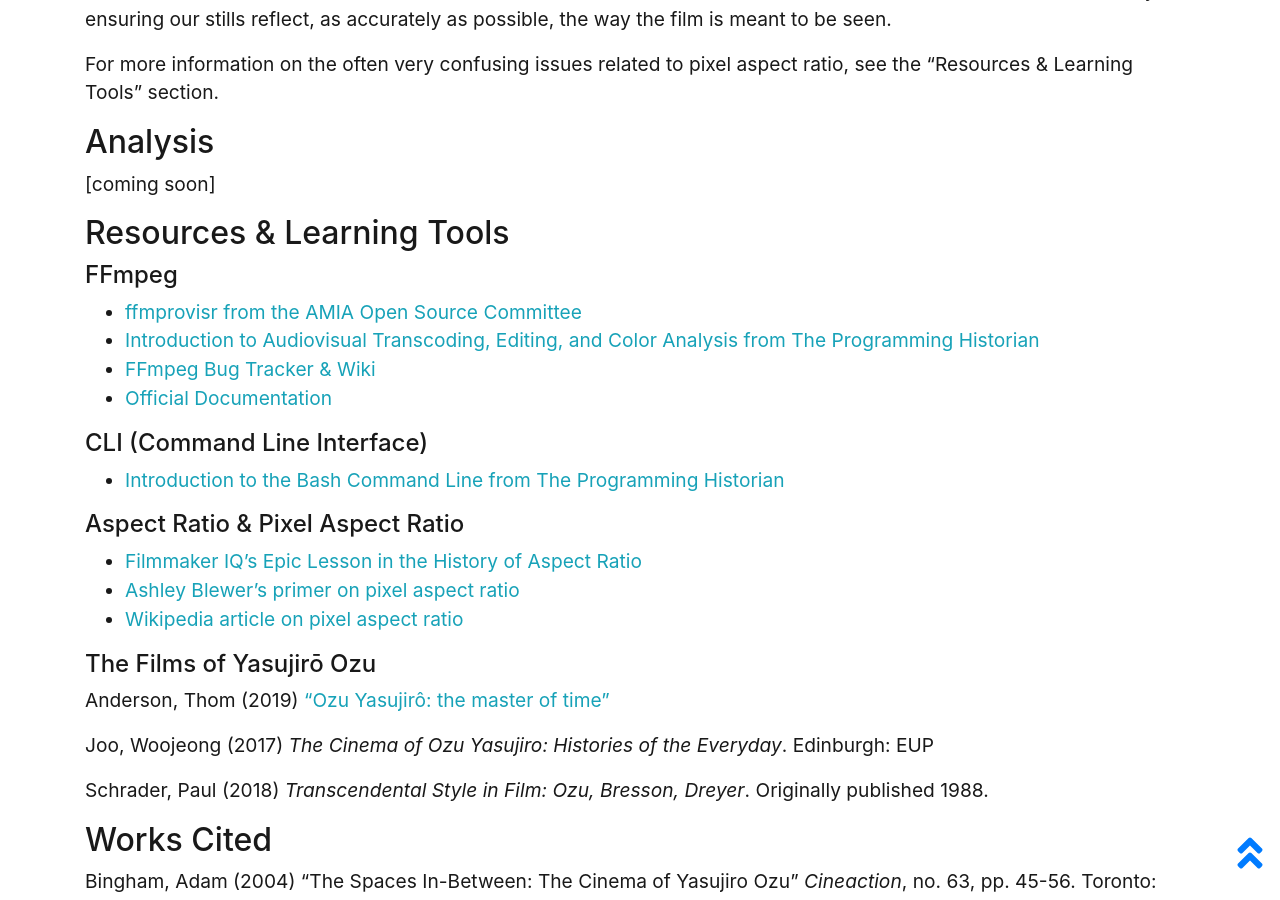
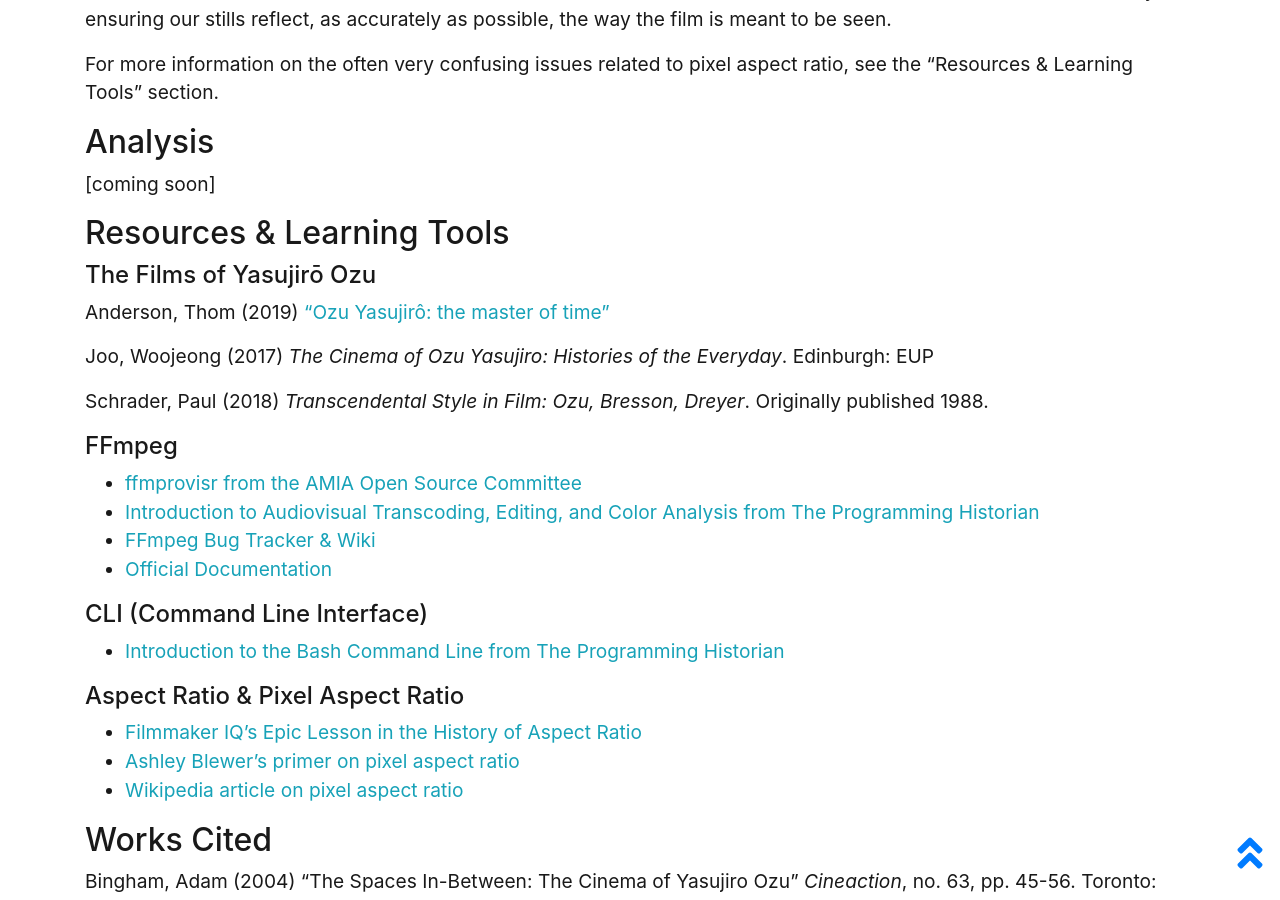
Before and after one commit to drodz11/colors-of-ozu, a Jekyll site: the page built from pages/about.md, in a window 1280 px wide and 900 px high, scrolled down 6608 px. Built offline with Jekyll 4.4.1, drawn with Linux system fonts in a browser that asks for light colours; part of the change alters nothing that is shown.

```diff
--- a/pages/about.md
+++ b/pages/about.md
@@ -110,6 +110,12 @@ For more information on the often very confusing issues related to pixel aspect
 
 
 ## Resources & Learning Tools
+#### The Films of Yasujirō Ozu
+Anderson, Thom (2019) ["Ozu Yasujirô: the master of time"](https://www.bfi.org.uk/news-opinion/sight-sound-magazine/features/greatest-films-all-time/ozu-yasujir-master-time)
+
+Joo, Woojeong (2017) _The Cinema of Ozu Yasujiro: Histories of the Everyday_. Edinburgh: EUP
+
+Schrader, Paul (2018) _Transcendental Style in Film: Ozu, Bresson, Dreyer_. Originally published 1988.
 
 #### FFmpeg
 
@@ -127,13 +133,6 @@ For more information on the often very confusing issues related to pixel aspect
   * [Filmmaker IQ's Epic Lesson in the History of Aspect Ratio](https://nofilmschool.com/2013/06/visual-history-of-aspect-ratio)
   * [Ashley Blewer's primer on pixel aspect ratio](https://training.ashleyblewer.com/presentations/video.html#27)
   * [Wikipedia article on pixel aspect ratio](https://en.wikipedia.org/wiki/Pixel_aspect_ratio)
-
-#### The Films of Yasujirō Ozu
-Anderson, Thom (2019) ["Ozu Yasujirô: the master of time"](https://www.bfi.org.uk/news-opinion/sight-sound-magazine/features/greatest-films-all-time/ozu-yasujir-master-time)
-
-Joo, Woojeong (2017) _The Cinema of Ozu Yasujiro: Histories of the Everyday_. Edinburgh: EUP
-
-Schrader, Paul (2018) _Transcendental Style in Film: Ozu, Bresson, Dreyer_. Originally published 1988.
 
 ## Works Cited
 
```
